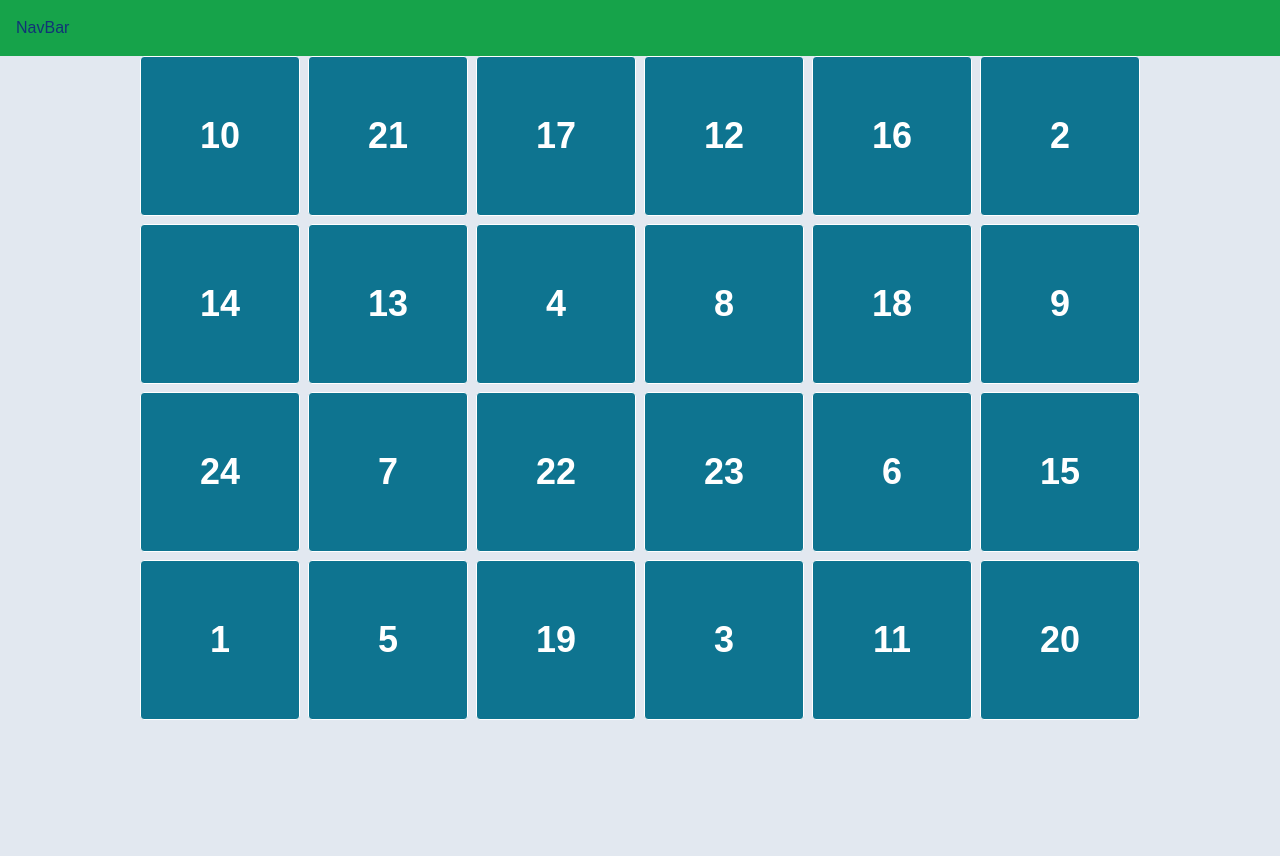
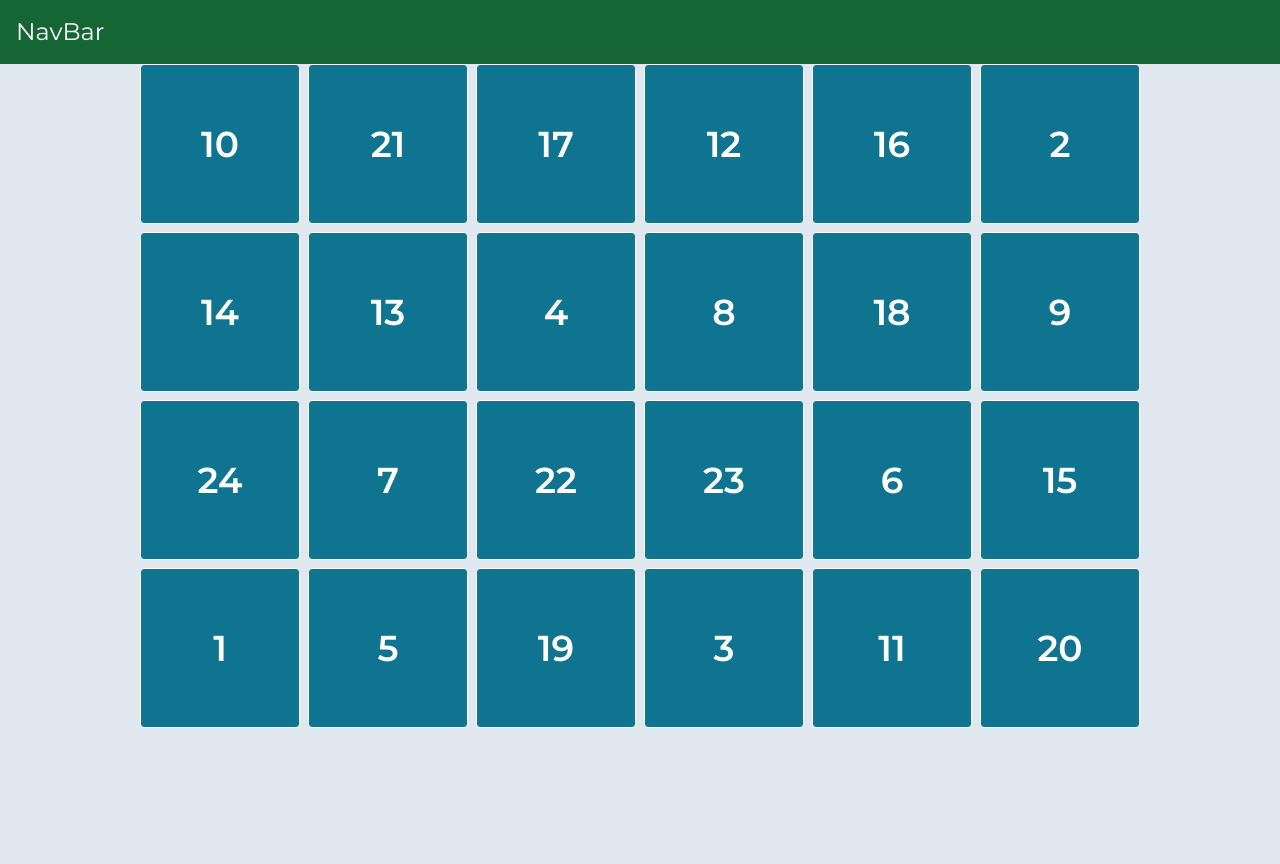
Before and after one commit to carobarstad/codepub, a Next.js app: page / in a window 1280 px wide. Built offline with nearby package versions, Linux system fonts and the light colour scheme.

Commit message:
add font and greener navbar

```diff
--- a/app/layout.tsx
+++ b/app/layout.tsx
@@ -1,6 +1,15 @@
 import NavBar from '@/components/NavBar';
 import type { Metadata } from 'next';
+import { Montserrat } from 'next/font/google';
 import './globals.css';
+
+const montserrat = Montserrat({
+  weight: ['300', '400', '500', '600', '700', '800'],
+  subsets: ['latin'],
+  preload: false,
+  fallback: ['sans-serif'],
+  display: 'swap',
+});
 
 export const metadata: Metadata = {
   title: 'Festive Calendar',
@@ -14,7 +23,7 @@ export default function RootLayout({
 }>) {
   return (
     <html lang='en'>
-      <body className={``}>
+      <body className={`${montserrat.className}`}>
         <NavBar />
         {children}
       </body>
--- a/components/NavBar.tsx
+++ b/components/NavBar.tsx
@@ -1,5 +1,5 @@
 const NavBar = () => {
-  return <div className='p-4 bg-green-600'>NavBar</div>;
+  return <div className='p-4 bg-green-800 text-white text-2xl'>NavBar</div>;
 };
 
 export default NavBar;
```
